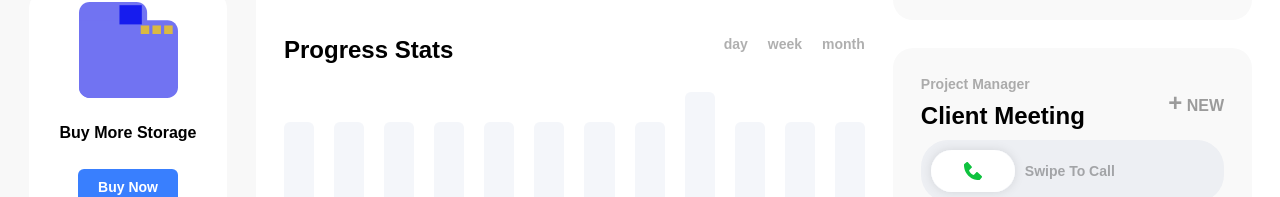
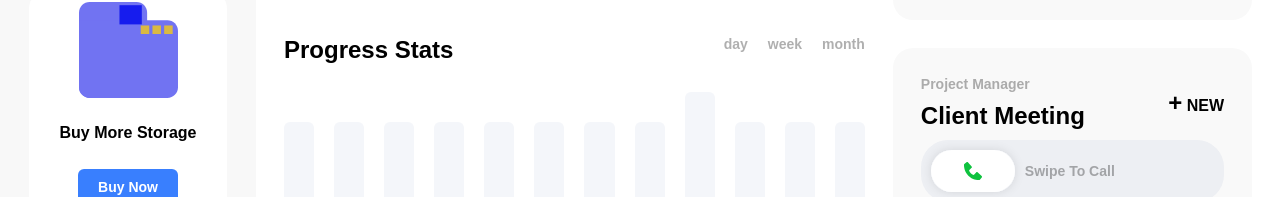
Before and after one commit to vincentabolarin/ha-shem-project, a JavaScript app: page / in a window 1280 px wide. In both pictures the pointer is over the element 1196 px from the left and 717 px from the top of the page. Shown: the part 614-811 px from the top of the page. Built offline with nearby package versions, Linux system fonts and the light colour scheme; the HTML template or start-up script is replaced by a standard one.

Commit message:
set 'NEW' link to go darker on hover and change cursor to pointer

```diff
--- a/src/styles/ClientMeeting.module.css
+++ b/src/styles/ClientMeeting.module.css
@@ -38,6 +38,11 @@
     color: #00000060;
     font-weight: bold;
     text-transform: uppercase;
+    cursor: pointer;
+}
+
+.new:hover {
+    color: #000;
 }
 
 .call {
```
